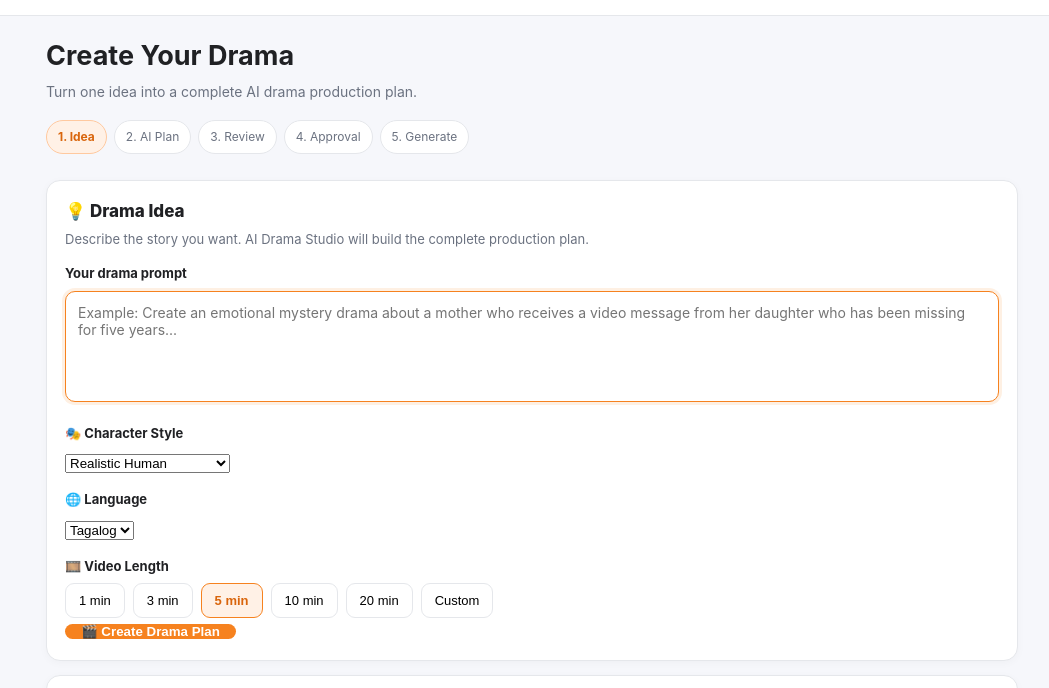
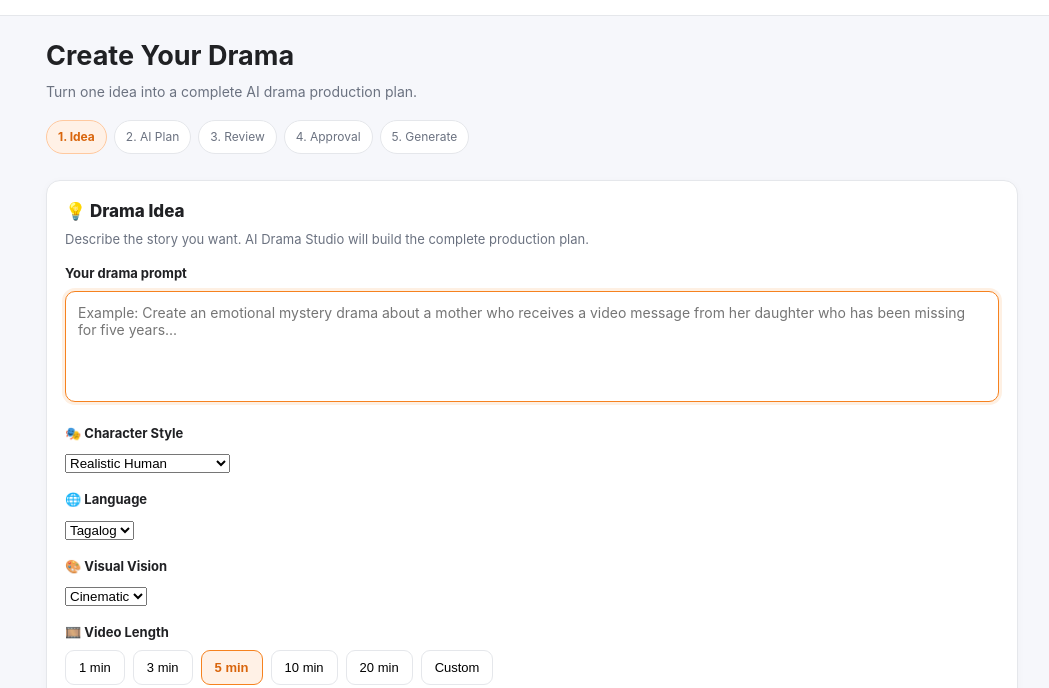
Before and after one commit to chrisjeanlipon14-debug/ai-drama-studio-ai, a website: page public/index.html in a window 1280 px wide. Shown: the part 76-764 px from the top of the page, without its empty margins (108-1157 px from the left). Drawn offline with Linux system fonts and the light colour scheme.

Commit message:
Update index.html

```diff
--- a/public/index.html
+++ b/public/index.html
@@ -585,6 +585,21 @@ footer {
   <option value="taglish">Taglish</option>
   <option value="custom">Custom</option>
 </select>
+    <div class="length-title">
+  <label>🎨 Visual Vision</label>
+</div>
+
+<select id="visual-vision">
+  <option value="cinematic">Cinematic</option>
+  <option value="emotional">Emotional</option>
+  <option value="mystery">Mystery</option>
+  <option value="comedy">Comedy</option>
+  <option value="romance">Romance</option>
+  <option value="thriller">Thriller</option>
+  <option value="fantasy">Fantasy</option>
+  <option value="family">Family</option>
+  <option value="custom">Custom</option>
+</select>
 <div class="length-title">
   <label>🎞️ Video Length</label>
 </div>
```
